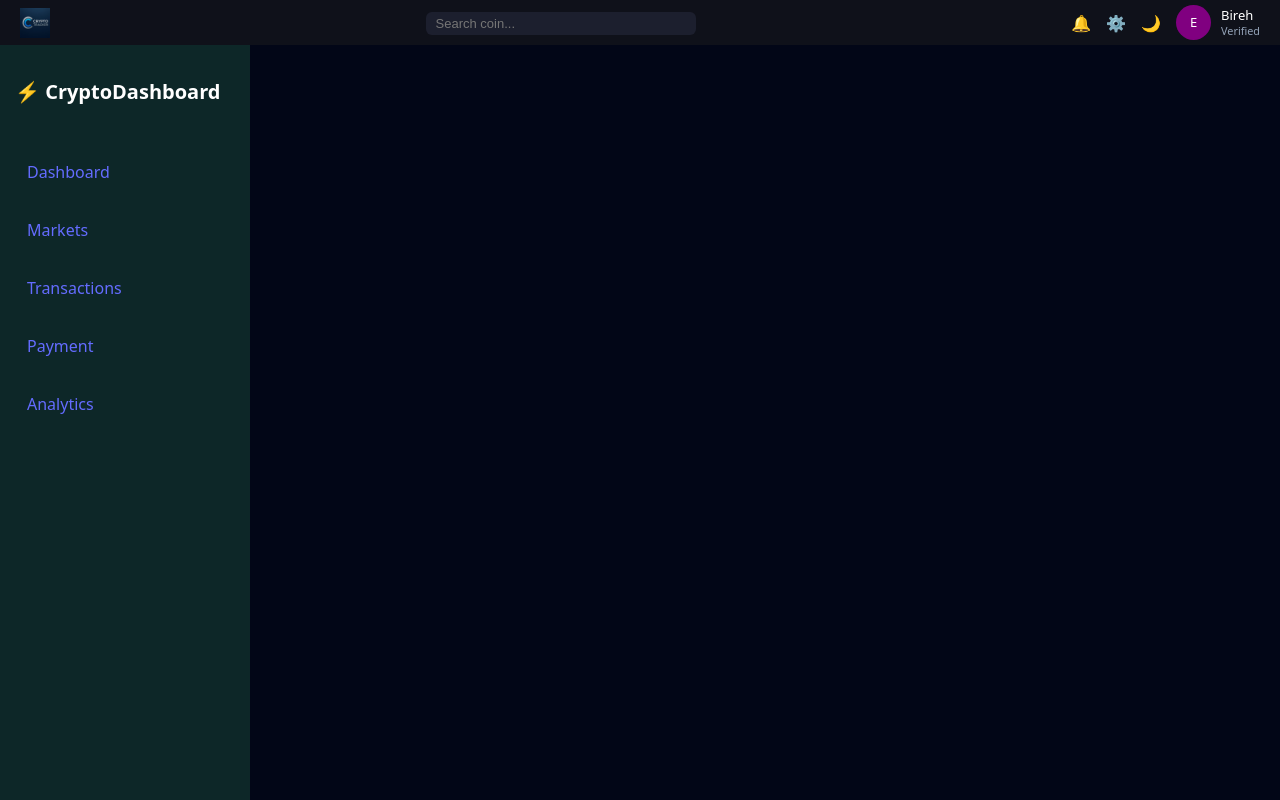
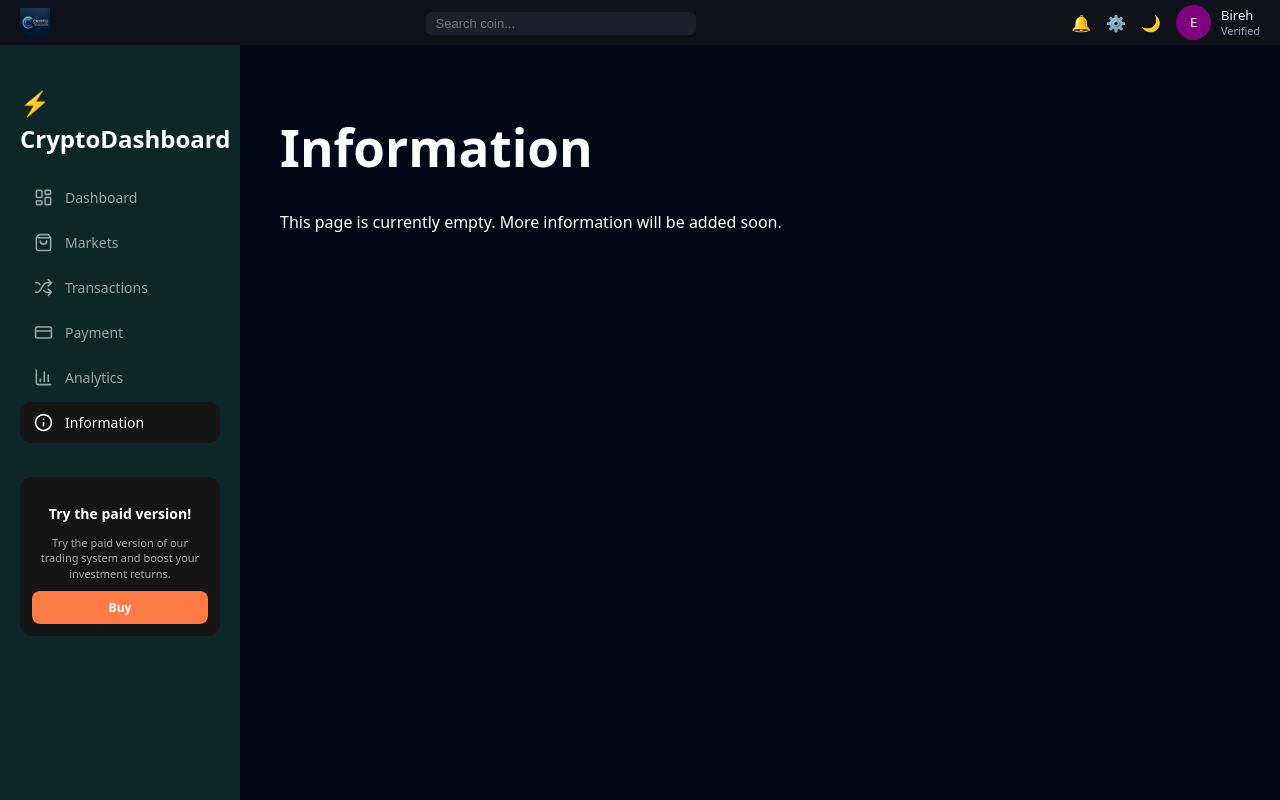
Before and after one commit to mebdar/cryptocurrency-tracker, a React (Vite) app: page /information in a window 1280 px wide. Built offline with nearby package versions, Linux system fonts and the light colour scheme.

Commit message:
added icons on sidebar buttons

```diff
--- a/package.json
+++ b/package.json
@@ -11,9 +11,12 @@
   },
   "dependencies": {
     "@eslint/config-array": "^0.23.1",
+    "lucide-react": "^0.575.0",
     "react": "^19.2.0",
     "react-dom": "^19.2.0",
-    "react-router-dom": "^7.13.0"
+    "react-is": "^19.2.4",
+    "react-router-dom": "^7.13.0",
+    "recharts": "^3.7.0"
   },
   "devDependencies": {
     "@eslint/js": "^9.39.1",
--- a/src/App.jsx
+++ b/src/App.jsx
@@ -7,6 +7,7 @@ import { useState } from "react";
 import { Routes, Route, Navigate } from "react-router-dom";
 import Layout from "./components/Layout";
 import Markets from "./pages/Markets";
+import Information from "./pages/Information";
 
 function App() {
   const [search, setSearch] = useState("");
@@ -30,6 +31,7 @@ function App() {
         <Route path="/transactions" element={<Transactions />} />
         <Route path="/payment" element={<Payment />} />
         <Route path="/analytics" element={<Analytics />} />
+        <Route path="/information" element={<Information />} />
       </Routes>
     </Layout>
   );
--- a/src/components/SalesChart.jsx
+++ b/src/components/SalesChart.jsx
@@ -32,7 +32,7 @@ export default function SalesChart() {
                 </select>
             </div>
 
-            <ResponsiveContainer width="100%" height={250}>
+            <ResponsiveContainer width="100%" height={180}>
                 <BarChart data={data}>
                     <XAxis dataKey="name" />
                     <Tooltip />
--- a/src/components/Sidebar.css
+++ b/src/components/Sidebar.css
@@ -1,34 +1,91 @@
 .sidebar {
-    width: 220px;
-    height: 100%;
+    width: 240px;
+    height: 100vh;
     background: #0d2728;
     color: white;
-    padding: 15px;
+    padding: 20px;
     display: flex;
     flex-direction: column;
+    box-sizing: border-box;
 }
 
-.logo {
-    font-size: 20px;
-    font-weight: bold;
-    margin-bottom: 25px;
-}
-
+/* Push card to bottom */
 .menu {
     list-style: none;
     padding: 0;
+    margin: 0;
+    margin-bottom: 20px;
 }
 
 .menu li {
-    padding: 12px;
-    border-radius: 8px;
-    cursor: pointer;
-    margin-bottom: 10px;
-    color: #9ca3af;
+    list-style: none;
+    padding: 0;
+    margin: 0;
 }
 
-.menu li:hover,
-.menu .active {
-    background: #1f2937;
+.nav-item {
+    display: flex;
+    align-items: center;
+    gap: 12px;
+    padding: 10px 14px;
+    border-radius: 10px;
+    color: #9ca3af;
+    text-decoration: none;
+    font-size: 14px;
+    font-weight: 500;
+    transition: all 0.2s ease;
+    margin-bottom: 4px;
+}
+
+.nav-item:hover {
+    color: white;
+    background: rgba(255, 255, 255, 0.05);
+}
+
+.nav-item.active {
+    background: #151515;
     color: white;
 }
+
+.nav-item span {
+    font-size: 14px;
+}
+
+/* Upgrade Card - Slimmed */
+.upgrade-card {
+    background: #151515;
+    border-radius: 12px;
+    padding: 12px;
+    color: white;
+    text-align: center;
+    margin-top: 10px;
+}
+
+.upgrade-card h3 {
+    margin-bottom: 5px;
+    font-size: 14px;
+}
+
+.upgrade-card p {
+    font-size: 11px;
+    color: #aaa;
+    margin-bottom: 10px;
+    line-height: 1.4;
+}
+
+/* Button */
+.upgrade-btn {
+    width: 100%;
+    padding: 8px;
+    border: none;
+    border-radius: 8px;
+    background: #ff7a45;
+    color: white;
+    font-weight: bold;
+    cursor: pointer;
+    font-size: 12px;
+}
+
+.upgrade-btn:hover {
+    opacity: 0.9;
+}
--- a/src/components/Sidebar.jsx
+++ b/src/components/Sidebar.jsx
@@ -1,4 +1,12 @@
 import { NavLink } from "react-router-dom";
+import {
+    LayoutDashboard,
+    ShoppingBag,
+    Shuffle,
+    CreditCard,
+    BarChart3,
+    Info
+} from "lucide-react";
 import "./Sidebar.css";
 
 export default function Sidebar() {
@@ -8,15 +16,54 @@ export default function Sidebar() {
 
             <ul className="menu">
                 <li>
-                    <NavLink to="/dashboard" className={({ isActive }) => isActive ? "active" : ""}>
-                        Dashboard
+                    <NavLink to="/dashboard" className={({ isActive }) => isActive ? "nav-item active" : "nav-item"}>
+                        <LayoutDashboard size={19} />
+                        <span>Dashboard</span>
                     </NavLink>
                 </li>
-                <li><NavLink to="/markets">Markets</NavLink></li>
-                <li><NavLink to="/transactions">Transactions</NavLink></li>
-                <li><NavLink to="/payment">Payment</NavLink></li>
-                <li><NavLink to="/analytics">Analytics</NavLink></li>
+                <li>
+                    <NavLink to="/markets" className={({ isActive }) => isActive ? "nav-item active" : "nav-item"}>
+                        <ShoppingBag size={19} />
+                        <span>Markets</span>
+                    </NavLink>
+                </li>
+                <li>
+                    <NavLink to="/transactions" className={({ isActive }) => isActive ? "nav-item active" : "nav-item"}>
+                        <Shuffle size={19} />
+                        <span>Transactions</span>
+                    </NavLink>
+                </li>
+                <li>
+                    <NavLink to="/payment" className={({ isActive }) => isActive ? "nav-item active" : "nav-item"}>
+                        <CreditCard size={19} />
+                        <span>Payment</span>
+                    </NavLink>
+                </li>
+                <li>
+                    <NavLink to="/analytics" className={({ isActive }) => isActive ? "nav-item active" : "nav-item"}>
+                        <BarChart3 size={19} />
+                        <span>Analytics</span>
+                    </NavLink>
+                </li>
+                <li>
+                    <NavLink to="/information" className={({ isActive }) => isActive ? "nav-item active" : "nav-item"}>
+                        <Info size={19} />
+                        <span>Information</span>
+                    </NavLink>
+                </li>
             </ul>
+
+            {/* ⭐ BOTTOM LEFT CARD */}
+            <div className="upgrade-card">
+                <h3>Try the paid version!</h3>
+                <p>
+                    Try the paid version of our trading system and boost your investment returns.
+                </p>
+
+                <button className="upgrade-btn">
+                    Buy
+                </button>
+            </div>
         </div>
     );
 }
--- a/src/pages/Dashboard.jsx
+++ b/src/pages/Dashboard.jsx
@@ -40,7 +40,7 @@ export default function Dashboard() {
             </div>
 
             {/* BOTTOM SECTION - Sales Chart */}
-            <div style={{ width: "100%", height: "350px" }}>
+            <div style={{ width: "80%", height: "250px" }}>
                 <SalesChart />
             </div>
         </div>
--- /dev/null
+++ b/src/pages/Information.jsx
@@ -0,0 +1,8 @@
+export default function Information() {
+    return (
+        <div style={{ padding: "20px", color: "white" }}>
+            <h1>Information</h1>
+            <p>This page is currently empty. More information will be added soon.</p>
+        </div>
+    );
+}
```
Also changed, not shown: 1 other file (tests, documents, lock files or other folders).
